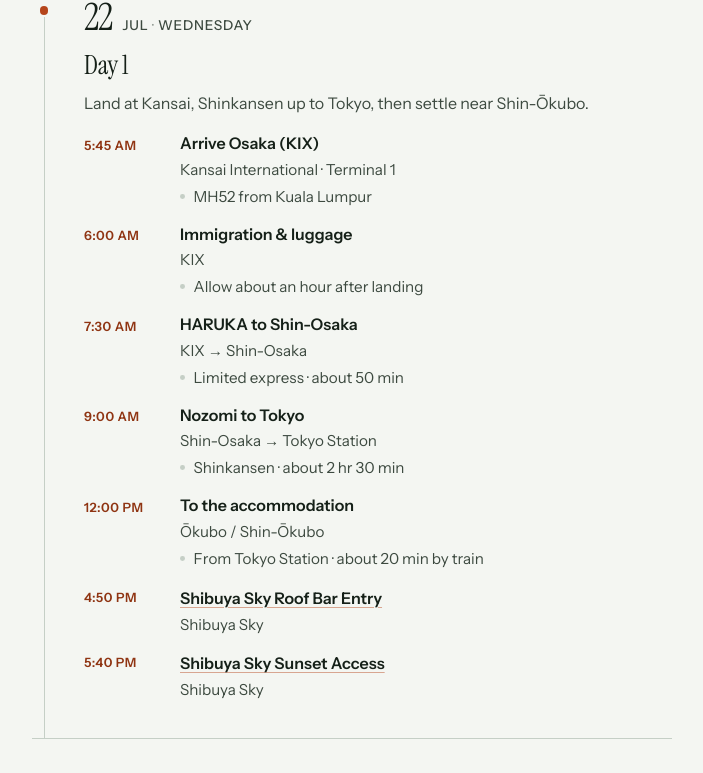
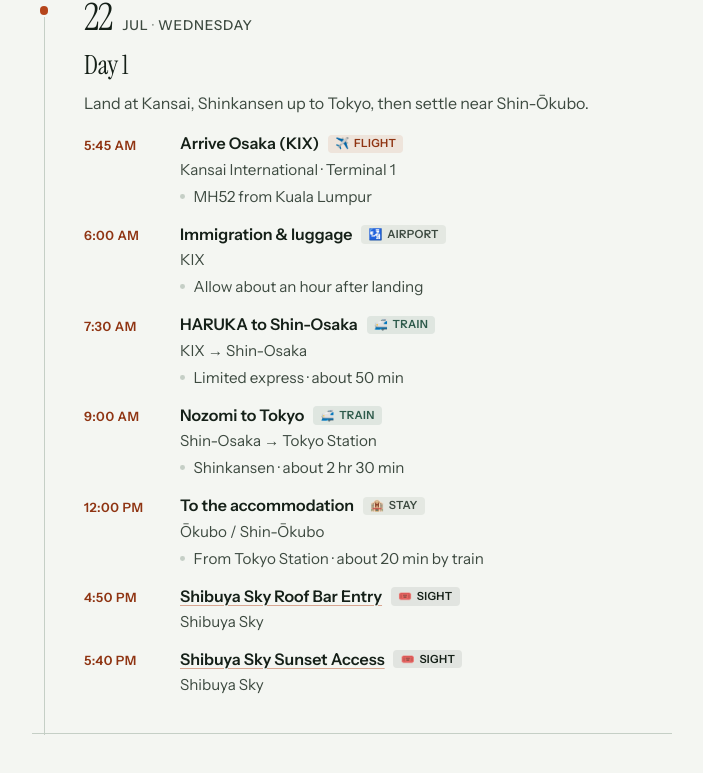
Before and after one commit to kathrynfieg/japan-itinerary-2026, a Vue app: page / in a window 1280 px wide. Shown: the part 1437-2210 px from the top of the page, without its empty margins (288-991 px from the left). Built offline with nearby package versions, Linux system fonts and the light colour scheme.

Commit message:
enhance activity display with chips for types and update styles

```diff
--- a/src/components/DaySection.vue
+++ b/src/components/DaySection.vue
@@ -1,5 +1,5 @@
 <script setup lang="ts">
-import type { Day } from '../data/trip'
+import { activityTypes, type Day } from '../data/trip'
 
 defineProps<{
   day: Day
@@ -46,6 +46,7 @@ function monthLabel(date: string) {
         >
           <time v-if="activity.time" class="day__time">{{ activity.time }}</time>
           <div class="day__info">
+            <div class="day__title-row">
               <a
                 v-if="activity.link"
                 class="day__activity-title day__activity-title--link"
@@ -56,11 +57,17 @@ function monthLabel(date: string) {
                 {{ activity.title }}
               </a>
               <p v-else class="day__activity-title">{{ activity.title }}</p>
+              <span
+                v-if="activity.type"
+                class="day__chip"
+                :data-type="activity.type"
+              >
+                <span aria-hidden="true">{{ activityTypes[activity.type].emoji }}</span>
+                {{ activityTypes[activity.type].label }}
+              </span>
+            </div>
             <p v-if="activity.place" class="day__place">{{ activity.place }}</p>
-            <ul
-              v-if="activity.notes?.length"
-              class="day__notes"
-            >
+            <ul v-if="activity.notes?.length" class="day__notes">
               <li
                 v-for="(note, noteIndex) in activity.notes"
                 :key="noteIndex"
--- a/src/data/trip.ts
+++ b/src/data/trip.ts
@@ -1,4 +1,19 @@
 import groupPhoto from '../assets/group-photo.jpg'
+
+/** One type per activity — drives chips / icons */
+export type ActivityType = 'flight' | 'airport' | 'train' | 'stay' | 'sight' | 'food'
+
+export const activityTypes: Record<
+  ActivityType,
+  { label: string; emoji: string }
+> = {
+  flight: { label: 'Flight', emoji: '✈️' },
+  airport: { label: 'Airport', emoji: '🛂' },
+  train: { label: 'Train', emoji: '🚅' },
+  stay: { label: 'Stay', emoji: '🏨' },
+  sight: { label: 'Sight', emoji: '🎟️' },
+  food: { label: 'Food', emoji: '🍜' },
+}
 
 export type Activity = {
   /** e.g. "10:00" or "Morning" */
@@ -11,6 +26,8 @@ export type Activity = {
   notes?: string[]
   /** One URL — Maps, booking, menu, etc. */
   link?: string
+  /** Optional type for chips / icons */
+  type?: ActivityType
 }
 
 export type Day = {
@@ -49,12 +66,14 @@ export const days: Day[] = [
         time: '9:50 AM',
         title: 'Adelaide → Kuala Lumpur',
         place: 'Malaysia Airlines MH138',
+        type: 'flight',
         notes: ['Arrives 4:00 PM'],
       },
       {
         time: '10:25 PM',
         title: 'Kuala Lumpur → Osaka',
         place: 'Malaysia Airlines MH52',
+        type: 'flight',
         notes: ['Arrives 5:45 AM next day'],
       },
     ],
@@ -71,42 +90,49 @@ export const days: Day[] = [
         time: '5:45 AM',
         title: 'Arrive Osaka (KIX)',
         place: 'Kansai International · Terminal 1',
+        type: 'flight',
         notes: ['MH52 from Kuala Lumpur'],
       },
       {
         time: '6:00 AM',
         title: 'Immigration & luggage',
         place: 'KIX',
+        type: 'airport',
         notes: ['Allow about an hour after landing'],
       },
       {
         time: '7:30 AM',
         title: 'HARUKA to Shin-Osaka',
         place: 'KIX → Shin-Osaka',
+        type: 'train',
         notes: ['Limited express · about 50 min'],
       },
       {
         time: '9:00 AM',
         title: 'Nozomi to Tokyo',
         place: 'Shin-Osaka → Tokyo Station',
+        type: 'train',
         notes: ['Shinkansen · about 2 hr 30 min'],
       },
       {
         time: '12:00 PM',
         title: 'To the accommodation',
         place: 'Ōkubo / Shin-Ōkubo',
+        type: 'stay',
         notes: ['From Tokyo Station · about 20 min by train'],
       },
       {
         time: '4:50 PM',
         title: 'Shibuya Sky Roof Bar Entry',
         place: 'Shibuya Sky',
+        type: 'sight',
         link: 'https://drive.google.com/drive/folders/17GL2m8-GQiWk6sNjHfDUljYv5BP9597G?usp=drive_link',
       },
       {
         time: '5:40 PM',
         title: 'Shibuya Sky Sunset Access',
         place: 'Shibuya Sky',
+        type: 'sight',
         link: 'https://drive.google.com/drive/folders/17GL2m8-GQiWk6sNjHfDUljYv5BP9597G?usp=drive_link',
       },
     ],
@@ -122,6 +148,7 @@ export const days: Day[] = [
         time: '1:30 PM',
         title: 'teamLab Borderless',
         place: 'Azabudai Hills',
+        type: 'sight',
         notes: ['Includes free gelato at En Tea Teahouse'],
         link: 'https://drive.google.com/drive/folders/1oI5JJRNF8hnhqwVSJO8piNBphGoEIBhT?usp=drive_link',
       },
@@ -194,12 +221,14 @@ export const days: Day[] = [
         time: '9:55 AM',
         title: 'Osaka → Kuala Lumpur',
         place: 'Malaysia Airlines MH53',
+        type: 'flight',
         notes: ['Arrives 3:45 PM'],
       },
       {
         time: '10:25 PM',
         title: 'Kuala Lumpur → Adelaide',
         place: 'Malaysia Airlines MH139',
+        type: 'flight',
         notes: ['Arrives 7:00 AM Sat 1 Aug'],
       },
     ],
--- a/src/style.css
+++ b/src/style.css
@@ -372,6 +372,43 @@ body {
   line-height: 1.35;
 }
 
+.day__title-row {
+  display: flex;
+  flex-wrap: wrap;
+  align-items: center;
+  gap: 0.4rem 0.55rem;
+}
+
+.day__chip {
+  display: inline-flex;
+  align-items: center;
+  gap: 0.28rem;
+  padding: 0.15rem 0.45rem;
+  border-radius: 4px;
+  font-size: 0.7rem;
+  font-weight: 600;
+  letter-spacing: 0.03em;
+  text-transform: uppercase;
+  color: var(--ink-soft);
+  background: rgb(197 207 198 / 0.35);
+  line-height: 1.2;
+}
+
+.day__chip[data-type='flight'] {
+  background: rgb(181 69 27 / 0.1);
+  color: var(--accent-deep);
+}
+
+.day__chip[data-type='train'] {
+  background: rgb(45 90 74 / 0.1);
+  color: #2d5a4a;
+}
+
+.day__chip[data-type='sight'] {
+  background: rgb(21 32 24 / 0.08);
+  color: var(--ink);
+}
+
 .day__activity-title--link {
   color: inherit;
   text-decoration: underline;
```
Lines whose indentation alone changed are shown as unchanged.
